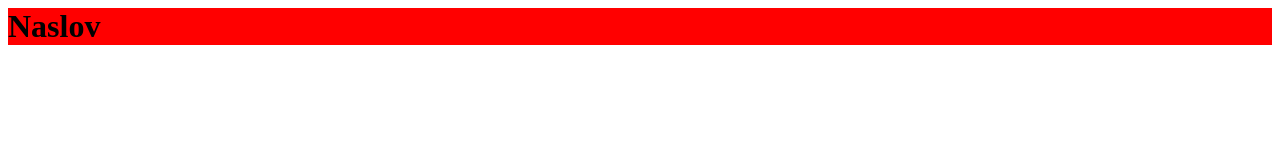
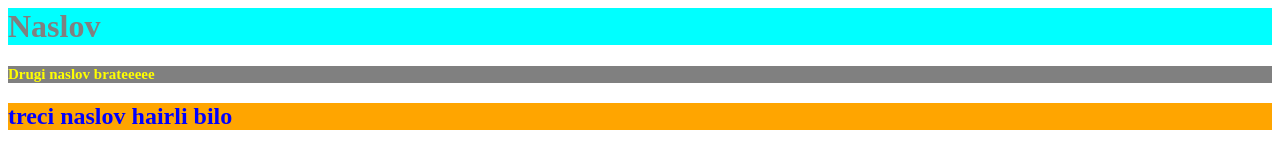
Before and after one commit to vahid4/ITCAMP-HTML-CSS, a plain HTML site: page js-deo/vezba23/vezba23.html in a window 1280 px wide. Drawn offline with Linux system fonts and the light colour scheme.

Commit message:
first commit

```diff
--- a/js-deo/vezba23/vezba23.html
+++ b/js-deo/vezba23/vezba23.html
@@ -8,6 +8,8 @@
   <body>
     <div class="main">
       <h1 id="heading">Naslov</h1>
+      <h1 id="drugi">Drugi naslov brateeeee</h1>
+      <h2 id="treci">treci naslov hairli bilo</h2>
     </div>
 
     <script src="./vezba23.js"></script>
--- a/js-deo/vezba23/vezba23.js
+++ b/js-deo/vezba23/vezba23.js
@@ -4,6 +4,19 @@ const el = document.getElementById("heading");
 //const el=document.getElementsByName();
 //const el = document.getElementsByTagName()
 //const il = document.querySelector("div");
+//console.log(el);
+//console.log(il);
+el.style.backgroundColor = "aqua";
+el.style.color = "gray";
+
+const il = document.getElementById("drugi");
+//console.log(il);
+il.style.backgroundColor = "grey";
+il.style.color = "yellow";
+il.style.fontSize = "15px";
+sl = document.getElementById("treci");
+sl.style.color = "blue";
+sl.style.backgroundColor = "orange";
 console.log(el);
-//console.log(il);
-el.style.backgroundColor = "red";
+console.log(il);
+console.log(sl);
```
